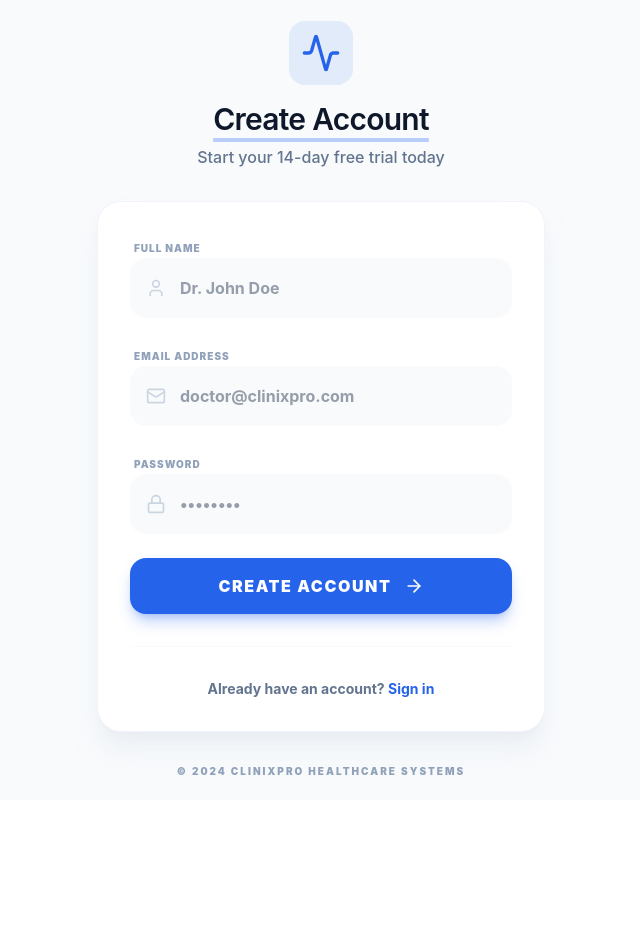
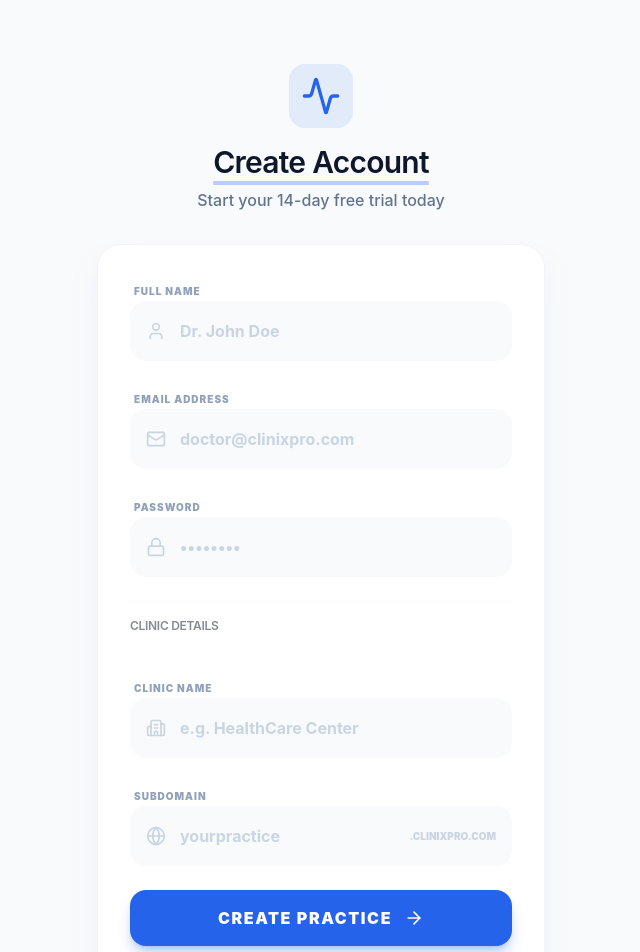
Before and after one commit to EslamHassan242/ClinixPro, a Next.js app in the folder apps/web/: page /signup in a window 1280 px wide. Shown: the top 952 px of the page, without its empty margins (319-959 px from the left). Before the commit the page ends 800 px from the top, so only its background shows below. Built offline with nearby package versions, Linux system fonts and the light colour scheme; no server answers.

Commit message:
configure new auth

```diff
--- /dev/null
+++ b/apps/web/app/login/action.ts
@@ -0,0 +1,20 @@
+"use server";
+
+import { createClient } from "@/lib/supabase/server";
+import { prisma } from "@clinixpro/database";
+
+export async function getPostLoginRedirect() {
+    const supabase = await createClient();
+    const { data: { user } } = await supabase.auth.getUser();
+
+    if (!user) return "/login";
+
+    const profile = await prisma.profile.findUnique({
+        where: { id: user.id },
+        select: { id: true },
+    });
+
+    if (!profile) return "/onboarding";
+
+    return "/dashboard";
+}
--- a/apps/web/app/login/page.tsx
+++ b/apps/web/app/login/page.tsx
@@ -6,6 +6,8 @@
 import { Activity, Loader2, Mail, Lock, ArrowRight } from "lucide-react";
 import Link from "next/link";
 import { toast } from "sonner";
+
+import { getPostLoginRedirect } from "./action";
 
 export default function LoginPage() {
   const [email, setEmail] = useState("");
@@ -26,7 +28,9 @@
 
       if (error) throw error;
 
-      router.push("/dashboard");
+      // Intelligent redirect based on profile status
+      const redirectPath = await getPostLoginRedirect();
+      router.push(redirectPath);
       router.refresh();
     } catch (error: any) {
       toast.error(error.message || "Invalid login credentials");
--- /dev/null
+++ b/apps/web/app/signup/action.ts
@@ -0,0 +1,91 @@
+"use server";
+
+import { createClient } from "@/lib/supabase/server";
+import { prisma } from "@clinixpro/database";
+import { z } from "zod";
+
+const signupSchema = z.object({
+    fullName: z.string().min(2, "Full name is required"),
+    email: z.string().email("Invalid email address"),
+    password: z.string().min(6, "Password must be at least 6 characters"),
+    clinicName: z.string().min(3, "Clinic name must be at least 3 characters"),
+    subdomain: z.string().min(3, "Subdomain must be at least 3 characters")
+        .regex(/^[a-z0-9-]+$/, "Subdomain can only contain lowercase letters, numbers, and hyphens"),
+});
+
+export async function signupWithClinic(formData: FormData) {
+    const rawData = {
+        fullName: formData.get("fullName") as string,
+        email: formData.get("email") as string,
+        password: formData.get("password") as string,
+        clinicName: formData.get("clinicName") as string,
+        subdomain: formData.get("subdomain") as string,
+    };
+
+    const validation = signupSchema.safeParse(rawData);
+    if (!validation.success) {
+        return { error: validation.error.flatten().fieldErrors };
+    }
+
+    const { fullName, email, password, clinicName, subdomain } = validation.data;
+
+    try {
+        // 1. Check if subdomain is available
+        const existingTenant = await prisma.tenant.findUnique({
+            where: { subdomain },
+        });
+
+        if (existingTenant) {
+            return { error: { subdomain: ["Subdomain is already taken"] } };
+        }
+
+        const supabase = await createClient();
+
+        // 2. Sign up user in Supabase
+        const { data: authData, error: authError } = await supabase.auth.signUp({
+            email,
+            password,
+            options: {
+                data: {
+                    full_name: fullName,
+                },
+            },
+        });
+
+        if (authError) {
+            return { error: { _form: [authError.message] } };
+        }
+
+        if (!authData.user) {
+            return { error: { _form: ["Failed to create user account"] } };
+        }
+
+        // 3. Create Tenant and Profile in Database
+        // We do this in a try-catch, if it fails user might need to retry or we might need to cleanup
+        // Note: In a production app, you might use a webhook or background job to ensure consistency
+        await prisma.$transaction(async (tx) => {
+            const tenant = await tx.tenant.create({
+                data: {
+                    name: clinicName,
+                    subdomain: subdomain,
+                    subscriptionPlan: "basic",
+                },
+            });
+
+            await tx.profile.create({
+                data: {
+                    id: authData.user!.id,
+                    tenantId: tenant.id,
+                    role: "admin",
+                    email: email,
+                    fullName: fullName,
+                },
+            });
+        });
+
+        return { success: true };
+    } catch (error: any) {
+        console.error("Signup with clinic error:", error);
+        return { error: { _form: ["An unexpected error occurred during registration."] } };
+    }
+}
--- a/apps/web/app/signup/page.tsx
+++ b/apps/web/app/signup/page.tsx
@@ -1,51 +1,43 @@
 "use client";
 
 import { useState } from "react";
-import { createClient } from "@/lib/supabase/client";
 import { useRouter } from "next/navigation";
-import { Activity, Loader2, Mail, Lock, User, ArrowRight } from "lucide-react";
+import { Activity, Loader2, Mail, Lock, User, Building2, Globe, ArrowRight } from "lucide-react";
 import Link from "next/link";
 import { toast } from "sonner";
+import { signupWithClinic } from "./action";
 
 export default function SignupPage() {
-  const [email, setEmail] = useState("");
-  const [password, setPassword] = useState("");
-  const [fullName, setFullName] = useState("");
   const [isLoading, setIsLoading] = useState(false);
+  const [errors, setErrors] = useState<Record<string, string[]>>({});
   const router = useRouter();
-  const supabase = createClient();
 
-  const handleSignup = async (e: React.FormEvent) => {
+  const handleSubmit = async (e: React.FormEvent<HTMLFormElement>) => {
     e.preventDefault();
     setIsLoading(true);
+    setErrors({});
 
-    try {
-      const { error } = await supabase.auth.signUp({
-        email,
-        password,
-        options: {
-          data: {
-            full_name: fullName,
-          },
-          emailRedirectTo: `${window.location.origin}/auth/callback`,
-        },
-      });
+    const formData = new FormData(e.currentTarget);
+    const result = await signupWithClinic(formData);
 
-      if (error) throw error;
-
-      toast.success("Check your email for the confirmation link!");
+    if (result?.error) {
+      setErrors(result.error);
+      if (result.error._form) {
+        toast.error(result.error._form[0]);
+      } else {
+        toast.error("Please correct the errors in the form.");
+      }
+      setIsLoading(false);
+    } else {
+      toast.success("Account created successfully!");
       router.push("/login");
-    } catch (error: any) {
-      toast.error(error.message || "Failed to create account");
-    } finally {
-      setIsLoading(false);
     }
   };
 
   return (
     <div className="min-h-screen bg-slate-50 flex flex-col items-center justify-center p-4">
-      <div className="max-w-md w-full space-y-8">
-        <div className="text-center space-y-2">
+      <div className="max-w-md w-full py-12">
+        <div className="text-center space-y-2 mb-8">
           <div className="inline-flex items-center justify-center p-3 bg-primary/10 rounded-2xl mb-4">
             <Activity className="h-10 w-10 text-primary" />
           </div>
@@ -56,20 +48,21 @@
         </div>
 
         <div className="bg-white p-8 rounded-3xl shadow-xl shadow-slate-200/50 border border-slate-100">
-          <form onSubmit={handleSignup} className="space-y-6">
+          <form onSubmit={handleSubmit} className="space-y-6">
+            <div className="grid grid-cols-1 gap-6">
               <div className="space-y-2">
                 <label className="text-[10px] font-black uppercase tracking-widest text-slate-400 ml-1">Full Name</label>
                 <div className="relative group">
                   <User className="absolute left-4 top-1/2 -translate-y-1/2 h-5 w-5 text-slate-300 group-focus-within:text-primary transition-colors" />
                   <input
+                    name="fullName"
                     type="text"
                     required
-                  value={fullName}
-                  onChange={(e) => setFullName(e.target.value)}
-                  className="w-full pl-12 pr-4 py-4 bg-slate-50 border-2 border-transparent rounded-2xl focus:bg-white focus:border-primary/20 focus:outline-none font-bold text-slate-700 transition-all"
+                    className="w-full pl-12 pr-4 py-4 bg-slate-50 border-2 border-transparent rounded-2xl focus:bg-white focus:border-primary/20 focus:outline-none font-bold text-slate-700 transition-all placeholder:text-slate-300"
                     placeholder="Dr. John Doe"
                   />
                 </div>
+                {errors.fullName && <p className="text-[10px] text-red-500 font-bold ml-1">{errors.fullName[0]}</p>}
               </div>
 
               <div className="space-y-2">
@@ -77,14 +70,14 @@
                 <div className="relative group">
                   <Mail className="absolute left-4 top-1/2 -translate-y-1/2 h-5 w-5 text-slate-300 group-focus-within:text-primary transition-colors" />
                   <input
+                    name="email"
                     type="email"
                     required
-                  value={email}
-                  onChange={(e) => setEmail(e.target.value)}
-                  className="w-full pl-12 pr-4 py-4 bg-slate-50 border-2 border-transparent rounded-2xl focus:bg-white focus:border-primary/20 focus:outline-none font-bold text-slate-700 transition-all"
+                    className="w-full pl-12 pr-4 py-4 bg-slate-50 border-2 border-transparent rounded-2xl focus:bg-white focus:border-primary/20 focus:outline-none font-bold text-slate-700 transition-all placeholder:text-slate-300"
                     placeholder="doctor@clinixpro.com"
                   />
                 </div>
+                {errors.email && <p className="text-[10px] text-red-500 font-bold ml-1">{errors.email[0]}</p>}
               </div>
 
               <div className="space-y-2">
@@ -92,26 +85,62 @@
                 <div className="relative group">
                   <Lock className="absolute left-4 top-1/2 -translate-y-1/2 h-5 w-5 text-slate-300 group-focus-within:text-primary transition-colors" />
                   <input
+                    name="password"
                     type="password"
                     required
-                  value={password}
-                  onChange={(e) => setPassword(e.target.value)}
-                  className="w-full pl-12 pr-4 py-4 bg-slate-50 border-2 border-transparent rounded-2xl focus:bg-white focus:border-primary/20 focus:outline-none font-bold text-slate-700 transition-all"
+                    className="w-full pl-12 pr-4 py-4 bg-slate-50 border-2 border-transparent rounded-2xl focus:bg-white focus:border-primary/20 focus:outline-none font-bold text-slate-700 transition-all placeholder:text-slate-300"
                     placeholder="••••••••"
                   />
+                </div>
+                {errors.password && <p className="text-[10px] text-red-500 font-bold ml-1">{errors.password[0]}</p>}
+              </div>
+
+              <div className="pt-4 border-t border-slate-50">
+                 <h3 className="text-xs font-black uppercase tracking-widest text-slate-900 mb-4 opacity-50">Clinic Details</h3>
+              </div>
+
+              <div className="space-y-2">
+                <label className="text-[10px] font-black uppercase tracking-widest text-slate-400 ml-1">Clinic Name</label>
+                <div className="relative group">
+                  <Building2 className="absolute left-4 top-1/2 -translate-y-1/2 h-5 w-5 text-slate-300 group-focus-within:text-primary transition-colors" />
+                  <input
+                    name="clinicName"
+                    type="text"
+                    required
+                    className="w-full pl-12 pr-4 py-4 bg-slate-50 border-2 border-transparent rounded-2xl focus:bg-white focus:border-primary/20 focus:outline-none font-bold text-slate-700 transition-all placeholder:text-slate-300"
+                    placeholder="e.g. HealthCare Center"
+                  />
+                </div>
+                {errors.clinicName && <p className="text-[10px] text-red-500 font-bold ml-1">{errors.clinicName[0]}</p>}
+              </div>
+
+              <div className="space-y-2">
+                <label className="text-[10px] font-black uppercase tracking-widest text-slate-400 ml-1">Subdomain</label>
+                <div className="relative group flex items-center">
+                  <Globe className="absolute left-4 top-1/2 -translate-y-1/2 h-5 w-5 text-slate-300 group-focus-within:text-primary transition-colors" />
+                  <input
+                    name="subdomain"
+                    type="text"
+                    required
+                    className="w-full pl-12 pr-24 py-4 bg-slate-50 border-2 border-transparent rounded-2xl focus:bg-white focus:border-primary/20 focus:outline-none font-bold text-slate-700 transition-all placeholder:text-slate-300"
+                    placeholder="yourpractice"
+                  />
+                  <span className="absolute right-4 text-[10px] font-black text-slate-300 uppercase">.clinixpro.com</span>
+                </div>
+                {errors.subdomain && <p className="text-[10px] text-red-500 font-bold ml-1">{errors.subdomain[0]}</p>}
               </div>
             </div>
 
             <button
               type="submit"
               disabled={isLoading}
-              className="w-full py-4 bg-primary text-white rounded-2xl font-black uppercase tracking-widest shadow-lg shadow-primary/30 hover:brightness-110 active:scale-[0.98] transition-all flex items-center justify-center gap-3 disabled:opacity-50"
+              className="w-full py-4 bg-primary text-white rounded-2xl font-black uppercase tracking-widest shadow-lg shadow-primary/30 hover:brightness-110 active:scale-[0.98] transition-all flex items-center justify-center gap-3 disabled:opacity-50 mt-4"
             >
               {isLoading ? (
                 <Loader2 className="h-5 w-5 animate-spin" />
               ) : (
                 <>
-                  Create Account <ArrowRight className="h-5 w-5" />
+                  Create Practice <ArrowRight className="h-5 w-5" />
                 </>
               )}
             </button>
@@ -120,14 +149,14 @@
           <div className="mt-8 pt-8 border-t border-slate-50 text-center">
             <p className="text-sm text-slate-500 font-bold">
               Already have an account?{" "}
-              <Link href="/login" className="text-primary hover:underline underline-offset-4">
+              <Link href="/login" className="text-primary hover:underline underline-offset-4 font-black">
                 Sign in
               </Link>
             </p>
           </div>
         </div>
 
-        <p className="text-center text-[10px] text-slate-400 font-black uppercase tracking-[0.2em]">
+        <p className="text-center text-[10px] text-slate-400 font-black uppercase tracking-[0.2em] mt-8">
           &copy; 2024 ClinixPro Healthcare Systems
         </p>
       </div>
```
Lines whose indentation alone changed are shown as unchanged.
